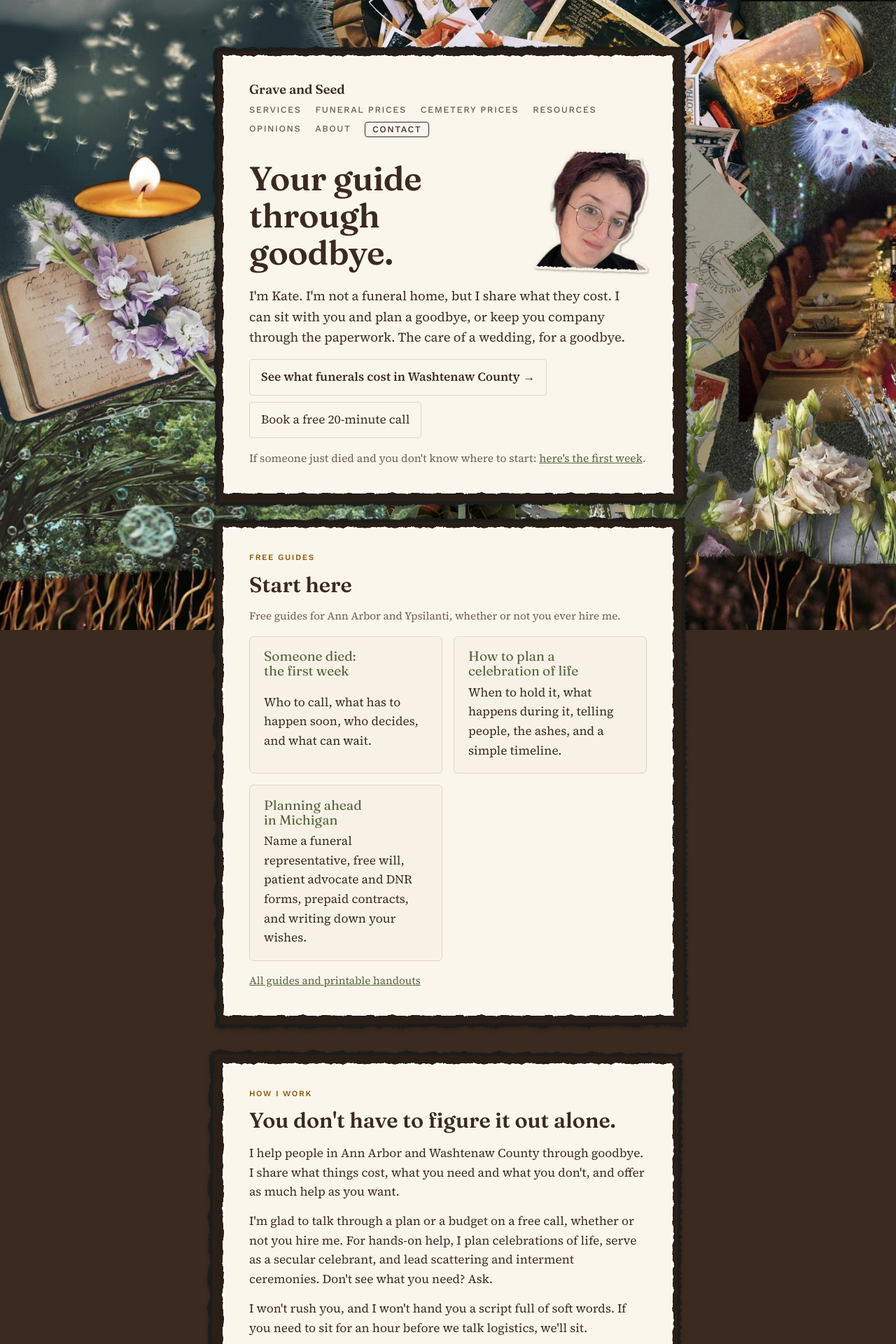
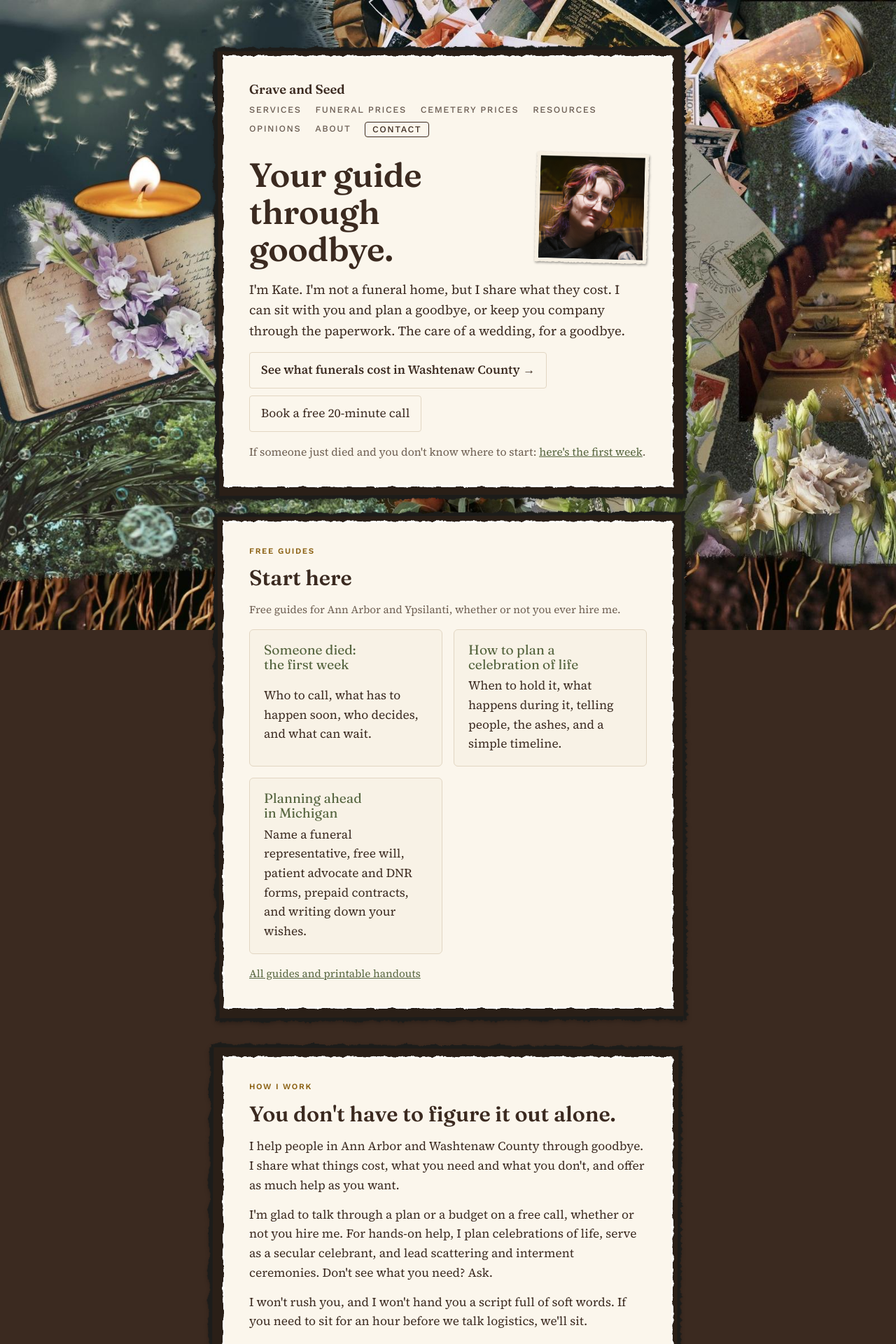
Before and after one commit to katekelley/graveandseed, a Jekyll site: the page built from index.html, in a window 1280 px wide. Shown: the top 1920 px of the page at 70% size. Built offline with Jekyll 4.4.1, drawn with Linux system fonts in a browser that asks for light colours.

Commit message:
Homepage photo: back to the booth photo, with a torn cream paper edge
Co-Authored-By: Claude Opus 5.5 <noreply@anthropic.com>
Claude-Session: https://claude.ai/code/session_011MgnuDgVmkmLTrvGDgtzQG

```diff
--- a/_includes/head.html
+++ b/_includes/head.html
@@ -264,7 +264,7 @@ footer .label a, footer .label { color: var(--muted); }
 .hero-cta.quiet { font-weight: 500; }
 .hero-title { display: flex; align-items: center; justify-content: space-between; gap: 1rem; }
 .hero-title h1 { flex: 1 1 auto; }
-.hero-title img { flex: none; width: clamp(7rem, 30vw, 10.5rem); height: auto; transform: rotate(2deg); margin-right: -0.5rem; }
+.hero-title img { flex: none; width: clamp(7rem, 30vw, 10.5rem); height: auto; transform: rotate(1.5deg); margin-right: -0.4rem; }
 header .lede.hero-who { color: var(--ink); }
 @media print { .hero-title img { display: none; } }
 .print-source { display: none; }
--- a/index.html
+++ b/index.html
@@ -23,7 +23,7 @@ og_description: "Help in Ann Arbor through goodbye. What things cost, what you n
     {% include nav.html here="home" %}
     <div class="hero-title">
       <h1>{{ c.hero_heading }}</h1>
-      <img src="/assets/kate-cutout.png" alt="Kate, in round glasses with short purple-tinted hair, cut out like a paper collage piece" width="480" height="514">
+      <img src="/assets/kate-booth.png" alt="Kate, in glasses with pink and purple hair, sitting in a wood-paneled booth" width="496" height="484">
     </div>
     {%- if c.hero_who and c.hero_who != "" %}
     <p class="lede hero-who">{{ c.hero_who }}</p>
```
Also changed, not shown: assets/kate-booth.png (added), assets/kate-cutout.png (deleted).
